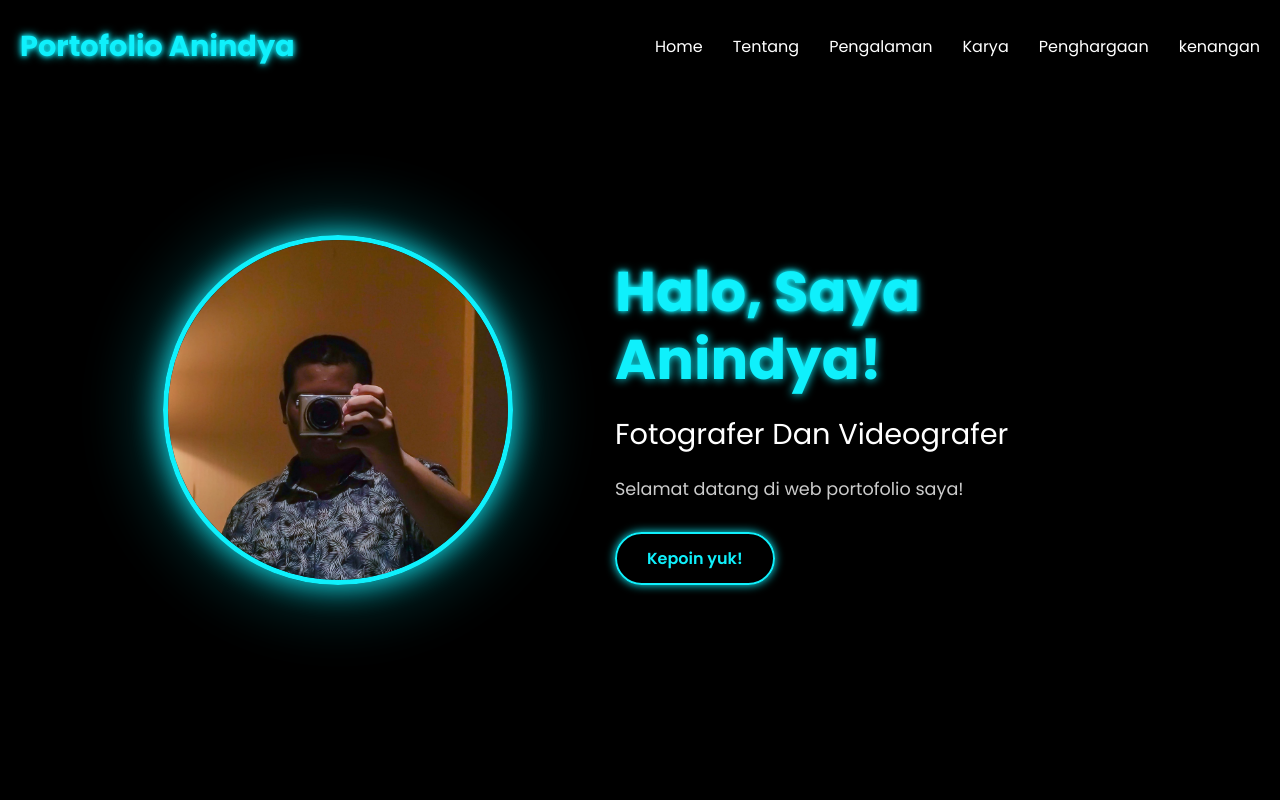
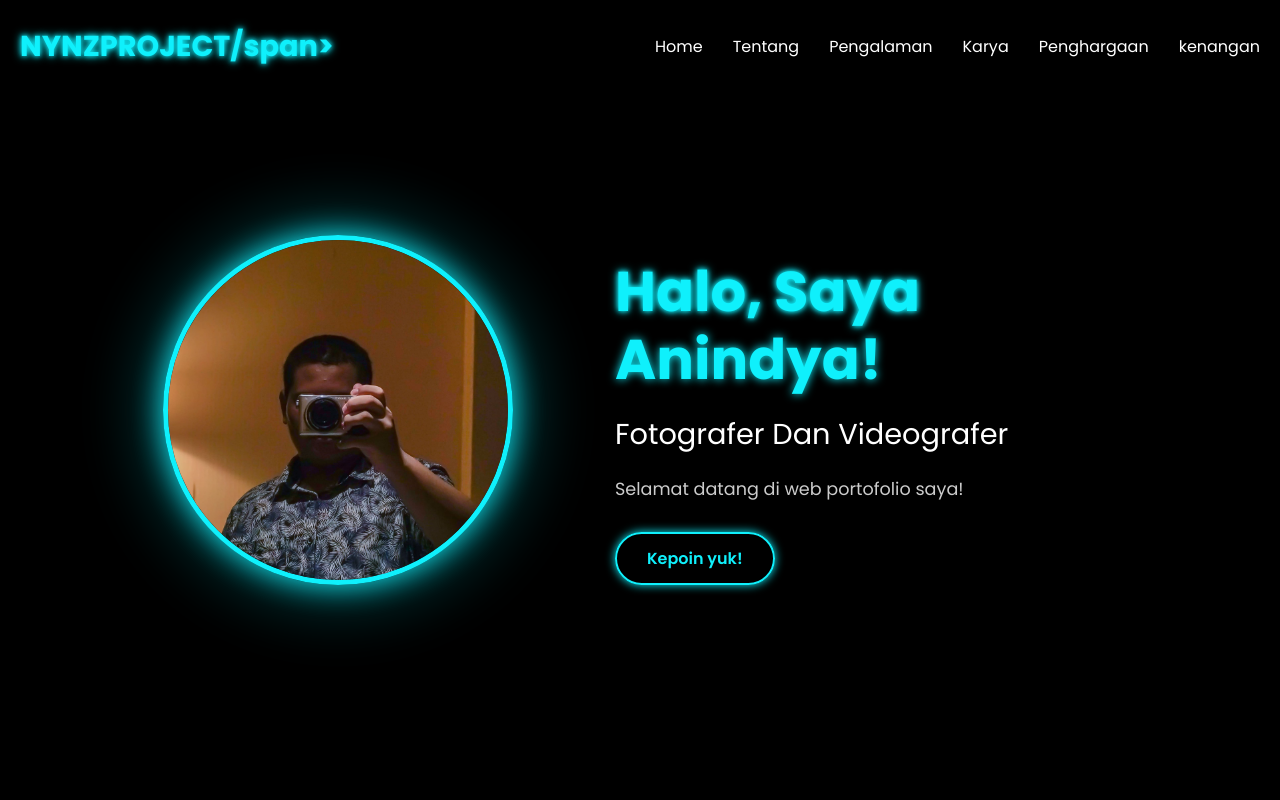
Before and after one commit to NynzProject/portofolio, a plain HTML site: page index.html in a window 1280 px wide. Shown: the top 800 px of the page. Drawn offline with Linux system fonts and the light colour scheme.

Commit message:
Update index.html

```diff
--- a/index.html
+++ b/index.html
@@ -3,7 +3,7 @@
   <head>
     <meta charset="UTF-8" />
     <meta name="viewport" content="width=device-width, initial-scale=1.0" />
-    <title>Portofolio Anindya</title>
+    <title>Portofolio - Anindya</title>
     <link rel="stylesheet" href="style.css" />
     <link
       href="https://fonts.googleapis.com/css2?family=Poppins:wght@400;600;700&display=swap"
@@ -15,7 +15,7 @@
       <!-- Navigation -->
       <nav class="navbar">
         <div class="logo">
-          <span class="neon-text">Portofolio Anindya</span>
+          <span class="neon-text">NYNZPROJECT/span>
         </div>
         <ul class="nav-links">
           <li><a href="#home">Home</a></li>
```
